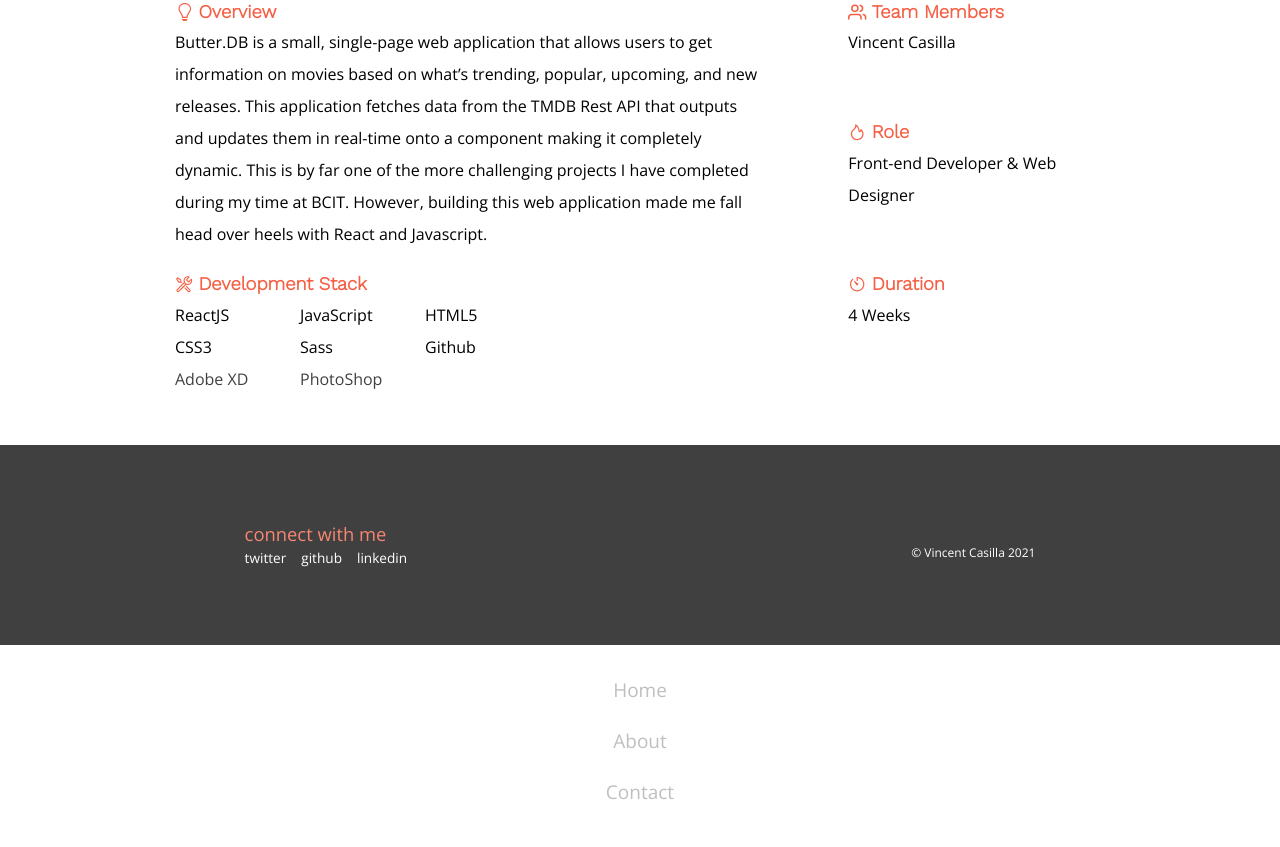
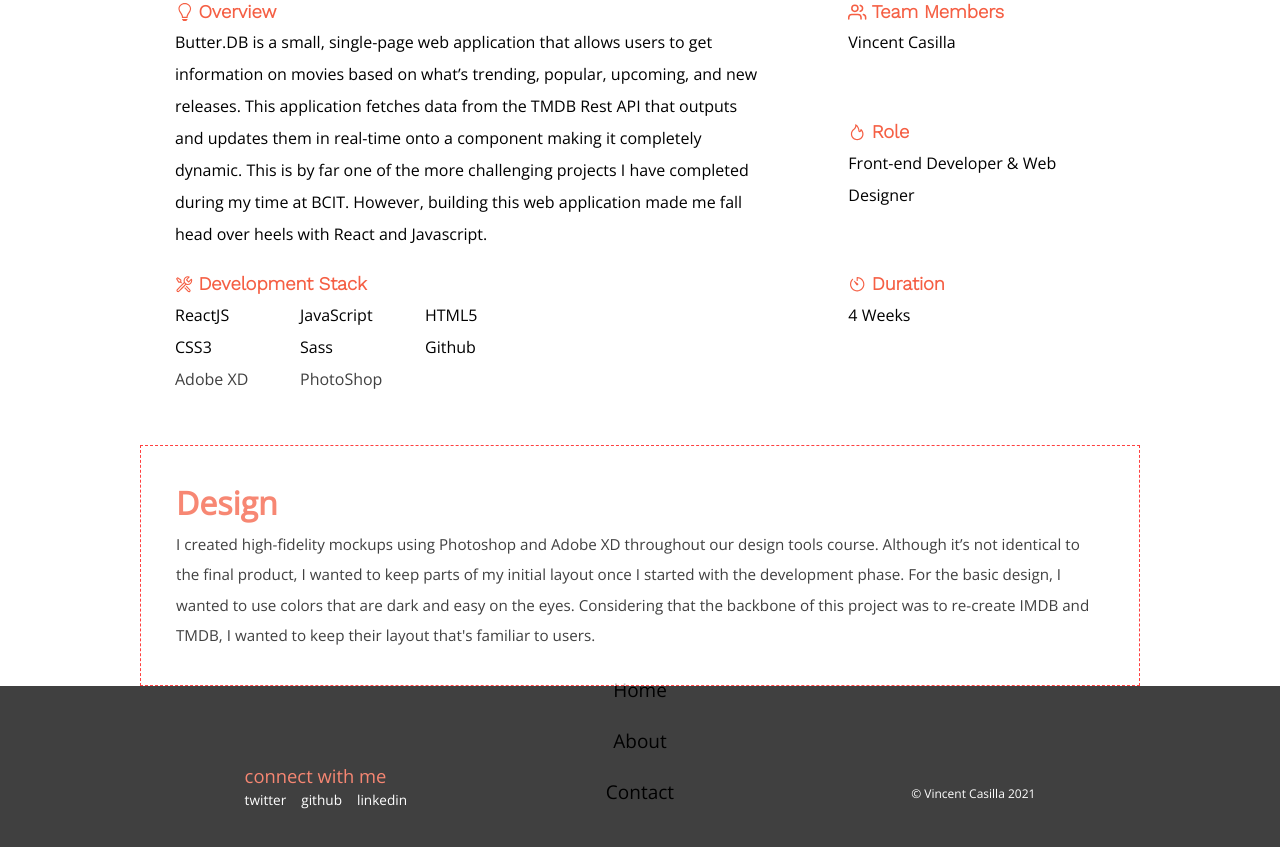
Before and after one commit to casillavincent/gatsby-portfolio, a Gatsby site: page /movie-app in a window 1280 px wide. Shown: the part 447-1294 px from the top of the page. Before the commit the page ends 1092 px from the top, so only its background shows below. Built offline with nearby package versions, Linux system fonts and the light colour scheme; Gatsby itself is replaced by a stand-in of ours.

Commit message:
Added design component

```diff
--- a/src/components/Featured/FeaturedChild.js
+++ b/src/components/Featured/FeaturedChild.js
@@ -1,6 +1,8 @@
 import React from "react";
+import { Link } from "gatsby";
 
-const FeaturedChild = ({ name, description, stack, github, livesite, img }) => {
+const FeaturedChild = ({ name, description, stack, github, livesite, img, hasInfo, slug }) => {
+    console.log(hasInfo, slug);
     return (
         <section className="work-item">
             {/* Thumbnail */}
@@ -30,6 +32,7 @@ const FeaturedChild = ({ name, description, stack, github, livesite, img }) => {
                             Github{" "}
                         </a>
                     )}
+                    {hasInfo === true && <Link to={slug}>View More</Link>}
                 </div>
             </div>
         </section>
--- a/src/components/Featured/index.js
+++ b/src/components/Featured/index.js
@@ -41,7 +41,7 @@ const featured = [
         img: Thumb3,
         info: true,
         router: "/butter-db-project",
-      slug: "butterdb",
+        slug: "/movie-app",
     },
     {
         name: "The Rolling Pin",
@@ -79,6 +79,8 @@ const FeaturedWork = () => {
                     livesite={item.livesite}
                     github={item.github}
                     key={i}
+                    hasInfo={item.info}
+                    slug={item.slug}
                 />
             ))}
         </article>
--- /dev/null
+++ b/src/components/ProjectComponents/ProjectDesign.js
@@ -0,0 +1,40 @@
+import React from "react";
+import styled from "styled-components";
+
+const ProjectDesign = ({ summary }) => {
+    return (
+        <Article className="project-design">
+            <Div className="inner-project-design">
+                <Title className="design-title">Design</Title>
+                <Summary className="design-summary">{summary}</Summary>
+            </Div>
+        </Article>
+    );
+};
+
+export default ProjectDesign;
+
+/* Component Styles */
+const Article = styled.article`
+    width: 100%;
+    height: auto;
+    border: 1px dashed red;
+    max-width: 75%;
+    margin: auto;
+    @media screen and (min-width: 50em) {
+        max-width: 1000px;
+        padding: 35px;
+    }
+`;
+const Div = styled.div``;
+
+const Title = styled.p`
+    font-weight: bold;
+    font-size: 2em;
+    margin-bottom: 5px;
+    color: #f55f44;
+`;
+
+const Summary = styled.p`
+    line-height: 2;
+`;
--- a/src/globals/info.js
+++ b/src/globals/info.js
@@ -29,3 +29,10 @@ export const projectOverview = [
         },
     },
 ];
+
+export const projectInfo = [
+    {
+        name: "Butter.DB",
+        design: `I created high-fidelity mockups using Photoshop and Adobe XD throughout our design tools course. Although it’s not identical to the final product, I wanted to keep parts of my initial layout once I started with the development phase. For the basic design, I wanted to use colors that are dark and easy on the eyes. Considering that the backbone of this project was to re-create IMDB and TMDB, I wanted to keep their layout that's familiar to users.`,
+    },
+];
--- a/src/pages/movie-app.js
+++ b/src/pages/movie-app.js
@@ -2,16 +2,20 @@ import React from "react";
 import Footer from "../components/Footer";
 import Header from "../components/Header";
 import Layout from "../components/Layout";
+import ProjectDesign from "../components/ProjectComponents/ProjectDesign";
 import ProjectOverview from "../components/ProjectComponents/ProjectOverview";
 import ProjectTitle from "../components/ProjectComponents/ProjectTitle";
-import { projectTitles, projectOverview } from "../globals/info";
+import { projectTitles, projectOverview, projectInfo } from "../globals/info";
 
 const MovieApp = () => {
     return (
         <React.Fragment>
             <Header theme="light" />
             <Layout>
+                {/* Project Title */}
                 <ProjectTitle title={projectTitles[0].title} headline={projectTitles[0].headline} />
+
+                {/* Project Overview */}
                 <ProjectOverview
                     role={projectOverview[0].role}
                     team={projectOverview[0].team}
@@ -19,6 +23,9 @@ const MovieApp = () => {
                     developmentStack={projectOverview[0].developmentStack}
                     overview={projectOverview[0].overview}
                 />
+
+                {/* Design Summary */}
+                <ProjectDesign summary={projectInfo[0].design} />
             </Layout>
             <Footer />
         </React.Fragment>
```
Also changed, not shown: 1 other file. Lines whose indentation alone changed are shown as unchanged.
